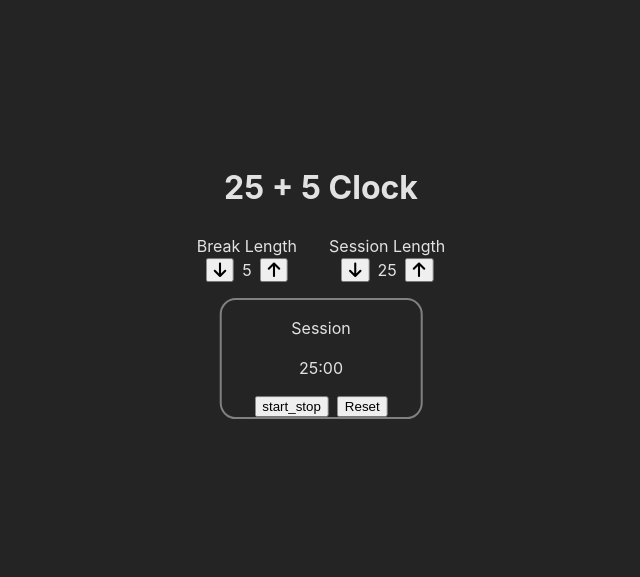
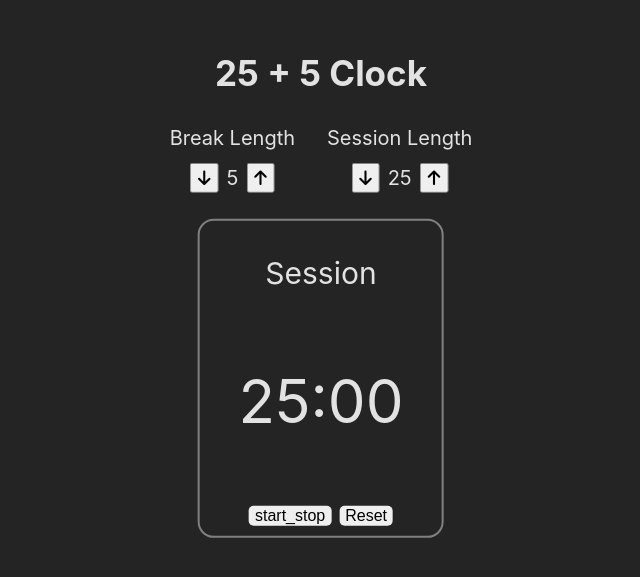
Before and after one commit to ud87/React-Freecodecamp-Front-End-Development-Libraries-certification, a React (Vite) app in the folder 25+5 Clock/: page / in a window 1280 px wide. Shown: the part 111-688 px from the top of the page, without its empty margins (319-959 px from the left). Built offline with nearby package versions, Linux system fonts and the light colour scheme.

Commit message:
Css styling added

```diff
--- a/25+5 Clock/src/App.css
+++ b/25+5 Clock/src/App.css
@@ -15,12 +15,19 @@
 
 h1 {
   text-align: center;
+  font-size: 35px;
 }
 
 .flex-container {
   display: flex;
   gap: 2rem;
   justify-content: space-around;
+  text-align: center;
+}
+
+#break-label, #session-label, .controls {
+ margin-bottom: 10px;
+ font-size: 20px;
 }
 
 .controls {
@@ -36,3 +43,17 @@ h1 {
   border: 2px solid grey;
   border-radius: 1rem;
 }
+
+#timer-label {
+  font-size: 30px;
+}
+
+#time-left {
+  font-size: 60px;
+}
+
+#start_stop, #reset {
+  font-size: 16px;
+  border-radius: 5px;
+  border: none;
+}
```
